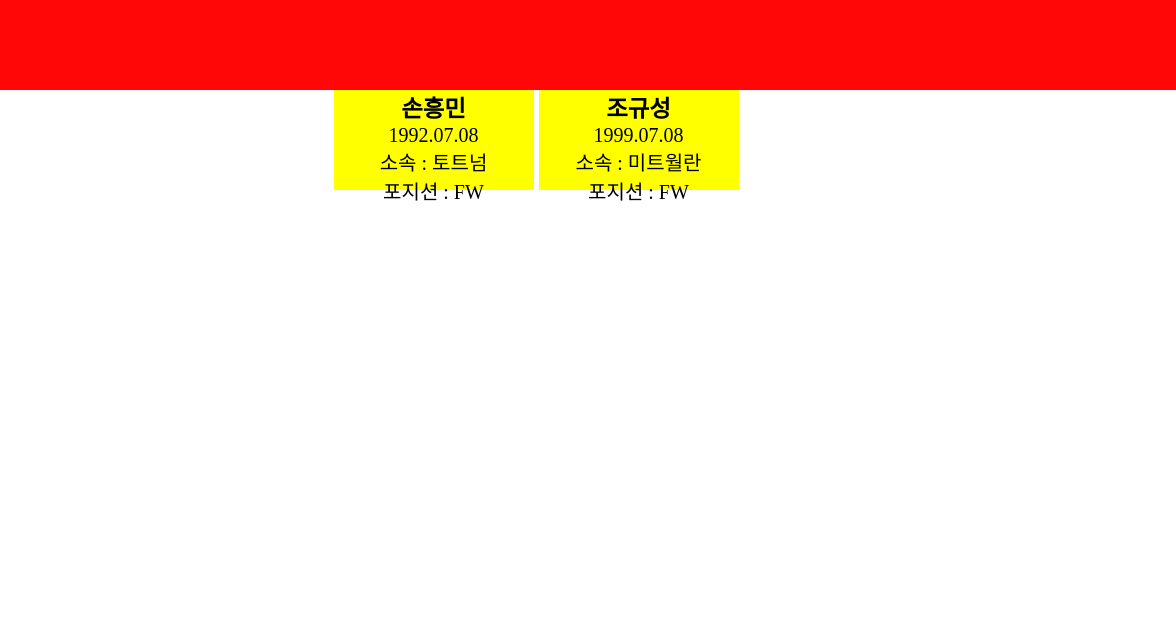
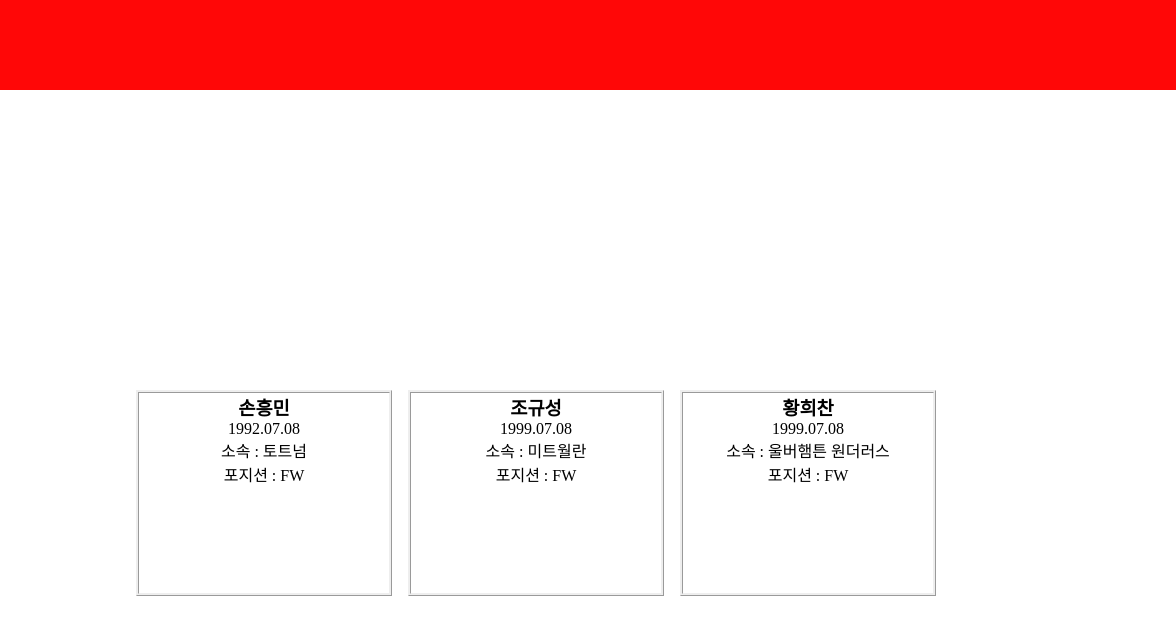
Before and after one commit to rrvv01/web-study, a plain HTML site: page hp.html in a window 1280 px wide. Shown: the full height of the page, 104-1280 px from the left. Drawn offline with Linux system fonts and the light colour scheme; grey boxes are pictures that could not be loaded.

Commit message:
축구사이트 수정본

```diff
--- a/hp.css
+++ b/hp.css
@@ -2,6 +2,7 @@
     margin: 0;
     padding: 0;
 }
+
 
 .header {
     width: 100%;
@@ -18,36 +19,36 @@
 
 header.logo {
     text-align: center;
+}
+
+.main {
+    background-image: url(https://cdn.gukjenews.com/news/photo/202211/2591258_2600045_2826.jpg);
+    width: 100%;
+    background-position: center;
+    background-repeat: no-repeat;
+    background-size: cover;
 
 }
 
-
 .container {
-    width: 100%;
-    text-align: center;
-    justify-content: space-evenly;
-    font-size: 20px;
-    padding-bottom: 300px;
-
+    max-width: 800px;
+    margin: 0 auto;
+    margin-top: 300px;
 
 }
 
-.son {
-    display: inline-block;
-    height: 100px;
-    margin-bottom: 10px;
-    width: 200px;
-    background-color: yellow;
-    text-align: center;
+.content {
+    display: flex;
+    flex-wrap: wrap;
+    gap: 1em;
 }
 
-
-.cho {
-        display: inline-block;
-        height: 100px;
-        width: 200px;
-        background-color: yellow;
-        text-align: center;
-
+.box {
+    min-height: 200px;
+    flex-basis: 150px;
+    flex-grow: 1;
+    text-align: center;
+    justify-content: space-around;
+    border-style: ridge;
 
 }
--- a/hp.html
+++ b/hp.html
@@ -18,10 +18,15 @@
 
     </div>
 
+<div class="main">
+
+
+</div>
+
 
 <div class="container">
-
-    <div class="son">
+    <section class="content">
+        <div class="box">
             <h3>손흥민</h3>
             <p>1992.07.08</p>
             <p>소속 : 토트넘</p>
@@ -29,12 +34,24 @@
 
         </div>
 
-    <div class="cho">
+        <div class="box">
             <h3>조규성</h3>
             <p>1999.07.08</p>
             <p>소속 : 미트월란</p>
             <p>포지션 : FW</p>
         </div>
+
+
+        <div class="box">
+            <h3>황희찬</h3>
+            <p>1999.07.08</p>
+            <p>소속 : 울버햄튼 원더러스</p>
+            <p>포지션 : FW</p>
+        </div>
+
+    </section>
+
+
 </div>
 
 
```
Lines whose indentation alone changed are shown as unchanged.
